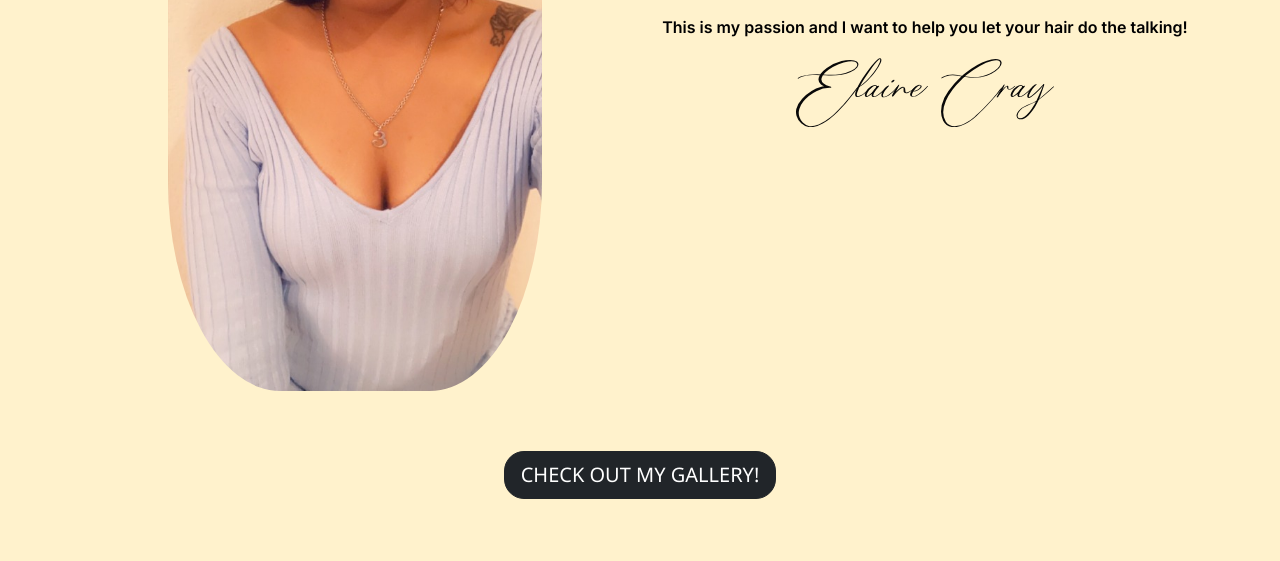
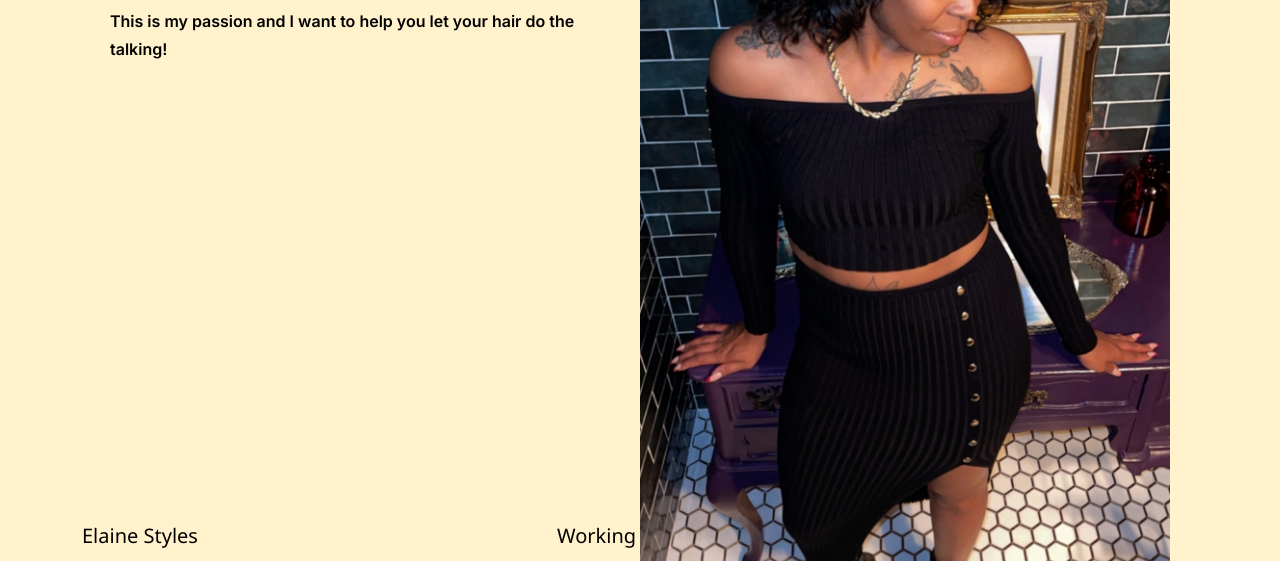
Before and after one commit to ElaineStyles/Elaine-Styles, a plain HTML site: page index.html in a window 1280 px wide. Shown: the part 885-1446 px from the top of the page. Drawn offline with nearby package versions, Linux system fonts and the light colour scheme; a web font is replaced by a local one.

Commit message:
Update index.html

```diff
--- a/index.html
+++ b/index.html
@@ -59,7 +59,8 @@
       <div class="row">
         <div class="col-lg-6">
           <h1 class="display-3 mb-4">Your hair speaks volumes.</h1>
-          <a href="#contact" class="btn btn-brand">Get in touch!</a>
+          <a href="#contact" class="btn btn-brand btn-sm">Get in touch!</a>
+          <a href="gallery.html" class="btn btn-brand btn-sm">Gallery</a>
         </div>
       </div>
     </div>
@@ -67,36 +68,29 @@
   <!-- // HERO -->
 
   <!-- ABOUT -->
-  <section id="about">
-    <div class="container text-center">
-      <!-- Stack the columns on mobile by making one full-width and the other half-width -->
+  <div class="container">
     <div class="row">
-        <div class="col">
-          <img class="about-pic" src="Images/elaine1.jpg" alt="">
-        </div>
-        <div class="col">
+      <div id="about" class="clearfix">
+        <img src="Images/elaine2.jpg" class=" bio col-md-6 float-md-end mb-3 ms-md-3" alt="bio-pic">
+
         <h6>About Me</h6>
         <h1>Why Elaine Styles?</h1>
         <p>
-            I love seeing how my hairstyling experience makes everyone feel good and look their BEST!</p>
+          I love seeing how my hairstyling experience makes everyone feel good and look their BEST!
+        </p>
+
         <p>
           I style all types of braids from regular box-braids, knotless braids, bohemian knotless braids, a retwist,
           faux locs, mens'/womens'/kids' barber cuts on shorter hair. Any coloring, highlights, hair treatment processes
-            to help with growth.</p>
+          to help with growth.
+        </p>
+
         <p>This is my passion and I want to help you let your hair do the talking!</p>
-          <img class="signature" src="Images/signature2.png" alt="" />
+
       </div>
     </div>
-  </section>
+  </div>
   <!-- // ABOUT -->
-
-
-  <!-- Gallery Button -->
-    <div id="gallery-button" class="container mx-auto">
-      <a href="gallery.html" class="btn btn-primary btn-lg btn-dark">CHECK OUT MY GALLERY!</a>
-    </div>
-  <!-- // Gallery Button  -->
-
 
 
   <!-- FOOTER -->
@@ -114,6 +108,7 @@
                   class="fa-brands fa-instagram fa-xl designer-social"></i></a>
               <a href="https://elaine-styles.square.site/"
                 class="btn btn-outline-brand btn-sm ms-lg-4 footer-button">Book Now</a>
+              <a href="gallery.html" class="btn btn-outline-brand btn-sm ms-lg-4 footer-button">Gallery</a>
             </div>
 
           </div>
```
Lines whose indentation alone changed are shown as unchanged.
